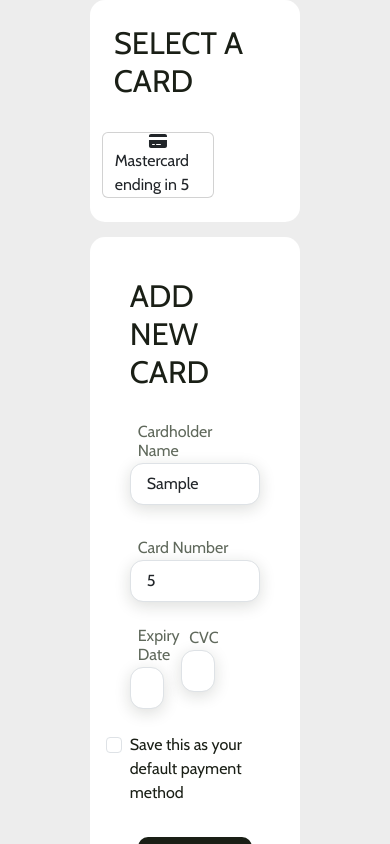
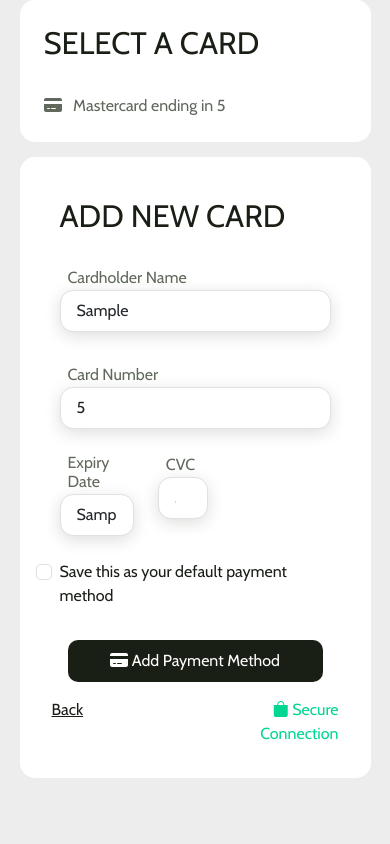
Before and after one commit to hexadecimal2/E-Commerce-Store, a React (Create React App) app: page /add-payment in a window 390 px wide. Both pictures are taken after typing "Sample", "5", "Sample", "5" into the empty fields and a click on the button "Add Payment Method". Shown: the top 844 px of the page. Built offline with nearby package versions, Linux system fonts and the light colour scheme.

Commit message:
Fixed containers

```diff
--- a/src/pages/AddPayment.jsx
+++ b/src/pages/AddPayment.jsx
@@ -72,9 +72,9 @@ const AddPayment = () => {
                     <div className="card-list">
                         <div className='row'>
                             {cards.map((card, index) => (
-                                <li key={index} className='card details' onClick={() => handleCardClick(card)}>
-                                    <FontAwesomeIcon icon={faCreditCard} /> {card.cardType} ending in {card.last4}
-                                </li>
+                                <div key={index} className='col-12' onClick={() => handleCardClick(card)}>
+                                    <FontAwesomeIcon icon={faCreditCard} className='me-2' /> {card.cardType} ending in {card.last4}
+                                </div>
                             ))}
                         </div>
                     </div>
--- a/src/styles/AddAddress.css
+++ b/src/styles/AddAddress.css
@@ -1,10 +1,10 @@
-.container {
+.container-address {
     width: 60%;
     margin: auto;
 }
 
 @media (max-width: 991px) {
-    .container {
+    .container-address {
         width: 90%;
     }
 }
--- a/src/styles/AddPayment.css
+++ b/src/styles/AddPayment.css
@@ -4,7 +4,7 @@
 }
 
 @media (max-width: 991px) {
-    .container {
+    .container-pay {
         width: 90%;
     }
 }
```
